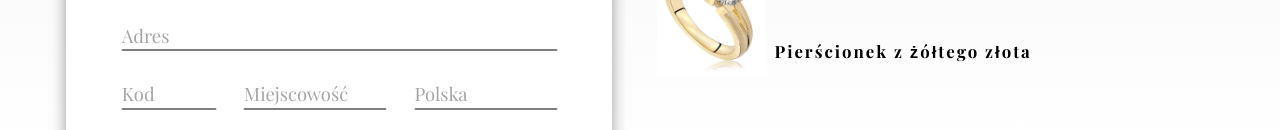
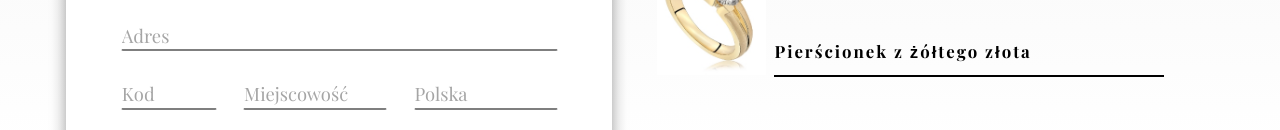
Before and after one commit to bartoszlokaj/basket-for-jewelry, a website: page index.html in a window 1280 px wide. Shown: the part 386-516 px from the top of the page. Drawn offline with nearby package versions, Linux system fonts and the light colour scheme.

Commit message:
order section right styling

```diff
--- a/index.html
+++ b/index.html
@@ -206,7 +206,9 @@
                   <span class="features__details">cert.</span>
                   <span class="features__details">fluo.</span>
                 </div>
-                <h3 class="header-tertiary header-tertiary--basket">Pierścionek z żółtego złota</h3>
+                <div class="item-header">
+                  <h3 class="header-tertiary header-tertiary--basket">Pierścionek z żółtego złota</h3>
+                </div>
               </div>
             </div>
           </div>
--- a/layout/_order.scss
+++ b/layout/_order.scss
@@ -39,5 +39,10 @@
     &__details:not(:first-child) {
         margin-left: 1.6rem;
     }
+
+    .item-header {
+        padding-bottom: 1.4rem;
+    border-bottom: 2px solid black;
+    }
   }
 }
```
Also changed, not shown: css/style.css.
